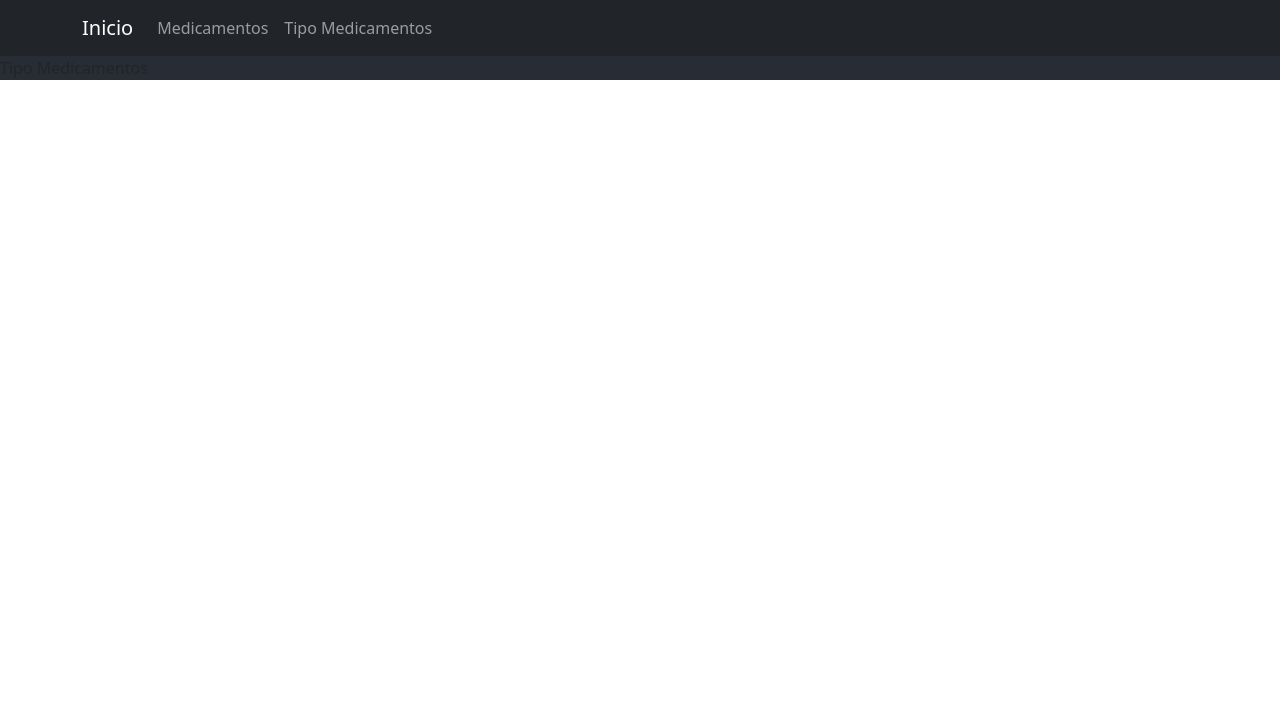
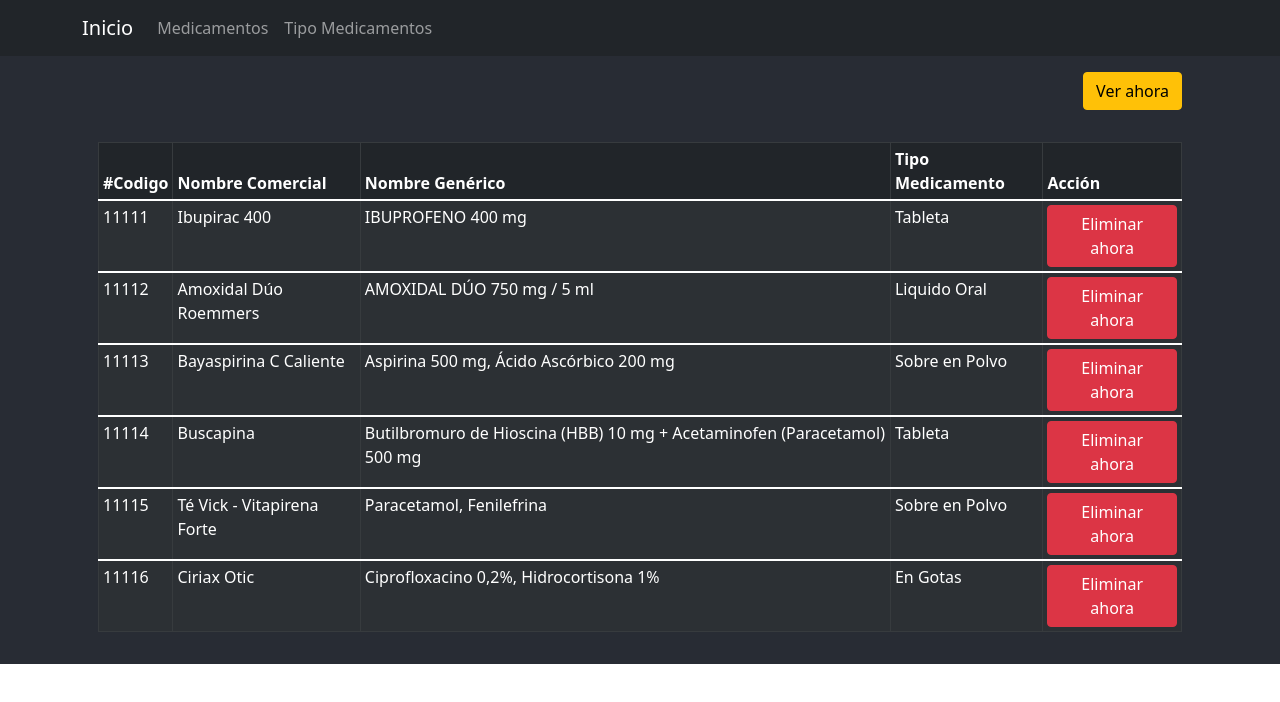
Before and after one commit to ne7espinosa/TP_RCP_DistribuidosUNLa, a React (Create React App) app in the folder View/rpcview/: page /tipomedicamentos in a window 1280 px wide. Shown: the top 702 px of the page. Built offline with nearby package versions, Linux system fonts and the light colour scheme.

Commit message:
tipoMedicamentos
agregado solapa de tipoMedicamentos,(falta modicar algunas cosas)

```diff
--- /dev/null
+++ b/View/rpcview/public/tipomedicamentos.json
@@ -0,0 +1,78 @@
+[
+    {
+        "datos": [
+            {
+                "id": "1",
+                "nomComercial": "Ibupirac 400",
+                "codigo": "11111",
+                "nomDroga": "IBUPROFENO 400 mg",
+                "medicamento": [
+                    {
+                        "id": "1",
+                        "nombre": "Tableta"
+                    }
+                ]
+            },
+            {
+                "id": "2",
+                "nomComercial": "Amoxidal Dúo Roemmers",
+                "codigo": "11112",
+                "nomDroga": "AMOXIDAL DÚO 750 mg / 5 ml",
+                "medicamento": [
+                    {
+                        "id": "2",
+                        "nombre": "Liquido Oral"
+                    }
+                ]
+            },
+            {
+                "id": "3",
+                "nomComercial": "Bayaspirina C Caliente",
+                "codigo": "11113",
+                "nomDroga": "Aspirina 500 mg, Ácido Ascórbico 200 mg",
+                "medicamento": [
+                    {
+                        "id": "3",
+                        "nombre": "Sobre en Polvo"
+                    }
+                ]
+            },
+            {
+                "id": "4",
+                "nomComercial": "Buscapina",
+                "codigo": "11114",
+                "nomDroga": "Butilbromuro de Hioscina (HBB) 10 mg + Acetaminofen (Paracetamol) 500 mg",
+                "medicamento": [
+                    {
+                        "id": "1",
+                        "nombre": "Tableta"
+                    }
+                ]
+            },
+            {
+                "id": "5",
+                "nomComercial": "Té Vick - Vitapirena Forte",
+                "codigo": "11115",
+                "nomDroga": "Paracetamol, Fenilefrina",
+                "medicamento": [
+                    {
+                        "id": "3",
+                        "nombre": "Sobre en Polvo"
+                    }
+                ]
+            },
+            {
+                "id": "6",
+                "nomComercial": "Ciriax Otic",
+                "codigo": "11116",
+                "nomDroga": "Ciprofloxacino 0,2%, Hidrocortisona 1%",
+                "medicamento": [
+                    {
+                        "id": "4",
+                        "nombre": "En Gotas"
+                    }
+                ]
+            }
+        ]
+    }
+]
--- a/View/rpcview/src/components/TipoMedicamento.js
+++ b/View/rpcview/src/components/TipoMedicamento.js
@@ -1,11 +1,75 @@
-import React from 'react'
+import React, { useState, useEffect } from 'react';
+import { Table, Button, Container, Row, Col } from 'react-bootstrap';
 
-function TipoMedicamento() {
+function Tipomedicamento() {
+
+    const [tipomedicamentos, setTipomedicamentos] = useState([]);
+
+    useEffect(() => {
+        setTimeout(function () {
+            fetch('../tipomedicamentos.json'
+                , {
+                    headers: {
+                        'Content-Type': 'application/json',
+                        'Accept': 'application/json'
+                    }
+                }
+            )
+                .then(function (response) {
+                    return response.json();
+                })
+                .then(function (tipomedicamentosResolve) {
+                    let tipomedicamentos = tipomedicamentosResolve[0].datos;
+                    if (tipomedicamentos) {
+                        setTipomedicamentos([...tipomedicamentos]);
+                    }
+                })
+        }, 2000);
+
+
+    }, []);
+
+    console.log(tipomedicamentos);
     return (
-        <div>
-            Tipo Medicamentos
-        </div>
+        <Container>
+            <Col>
+                <div className="d-flex p-3 justify-content-end">
+                    <Button className="float-right" variant="warning">Ver ahora</Button>
+                </div>
+            </Col>
+            <Col>
+                <div className="d-flex p-3 justify-content-center">
+
+                    <Table responsive="sm" striped bordered hover variant="dark" size="sm">
+                        <thead>
+                            <tr>
+                                <th>#Codigo</th>
+                                <th>Nombre Comercial</th>
+                                <th>Nombre Genérico</th>
+                                <th>Tipo Medicamento</th>
+                                <th>Acción</th>
+                            </tr>
+                        </thead>
+                        {
+                            tipomedicamentos.map(tipomedicamento => {
+                                return (
+                                    <tbody key={tipomedicamento.id}>
+                                        <tr>
+                                            <td>{tipomedicamento.codigo}</td>
+                                            <td>{tipomedicamento.nomComercial}</td>
+                                            <td>{tipomedicamento.nomDroga}</td>
+                                            <td>{tipomedicamento.medicamento[0].nombre}</td>
+                                            <td><Button variant="danger">Eliminar ahora</Button></td>
+                                        </tr>
+                                    </tbody>
+                                )
+                            })
+                        }
+                    </Table>
+                </div>
+            </Col>
+        </Container>
     )
 }
 
-export default TipoMedicamento
+export default Tipomedicamento
```
Also changed, not shown: 1 other file (tests, documents, lock files or other folders).
